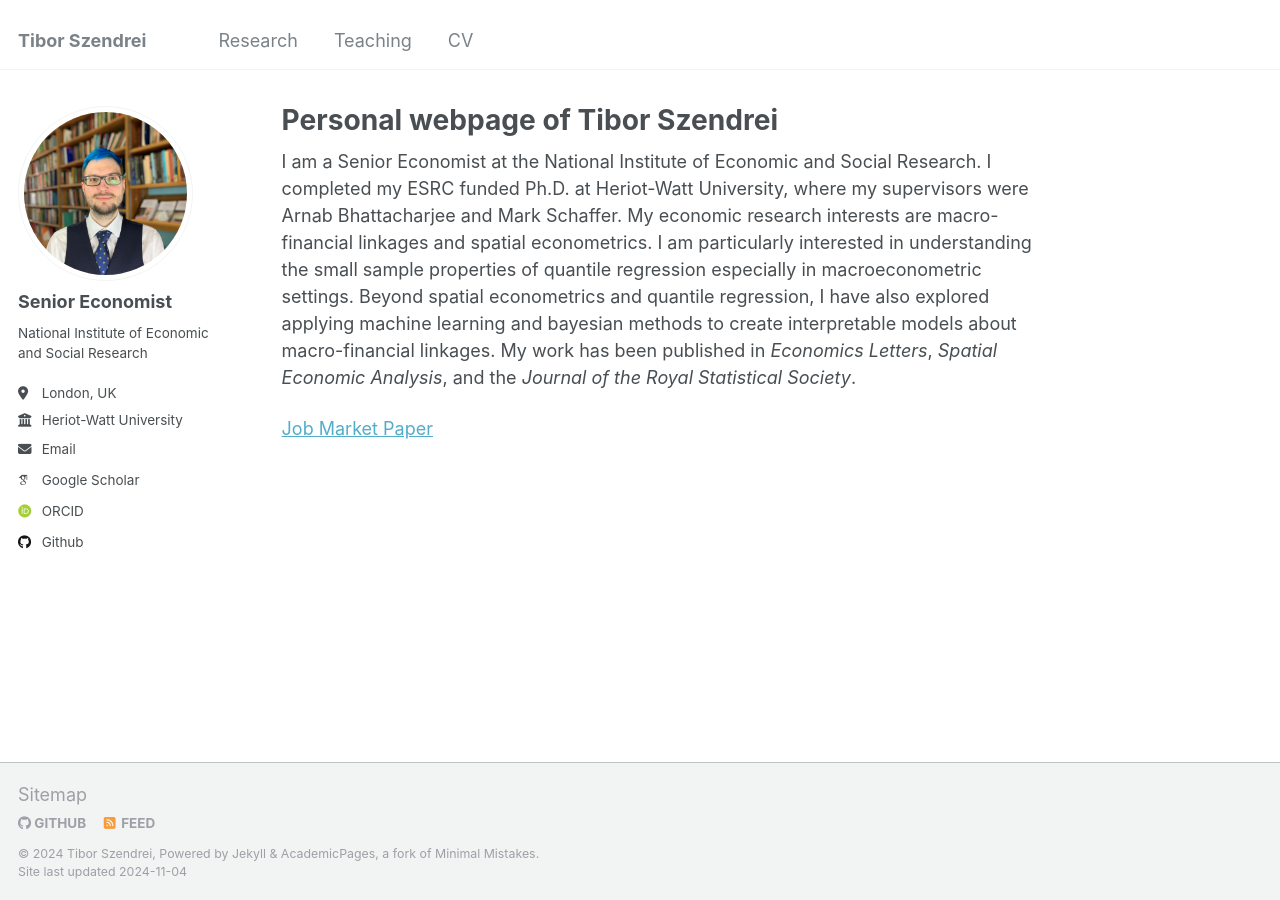
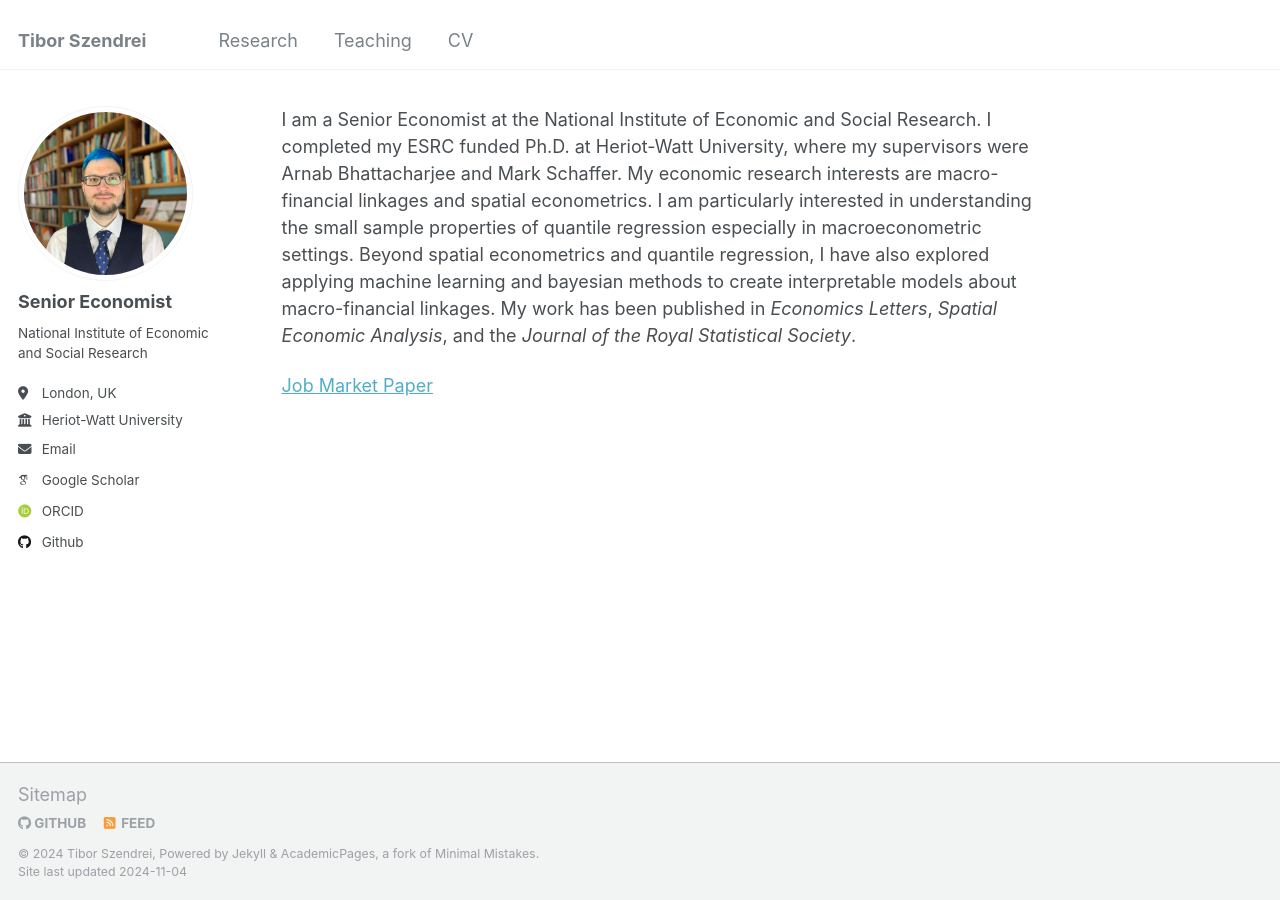
Before and after one commit to econometibi/econometibi.github.io, a Jekyll site: the page built from _pages/about.md, in a window 1280 px wide. Built offline with Jekyll 4.4.1, drawn with Linux system fonts in a browser that asks for light colours; some web fonts are replaced.

Commit message:
Update about.md

```diff
--- a/_pages/about.md
+++ b/_pages/about.md
@@ -1,6 +1,5 @@
 ---
 permalink: /
-title: "Personal webpage of Tibor Szendrei"
 author_profile: true
 redirect_from:
   - /about/
```
